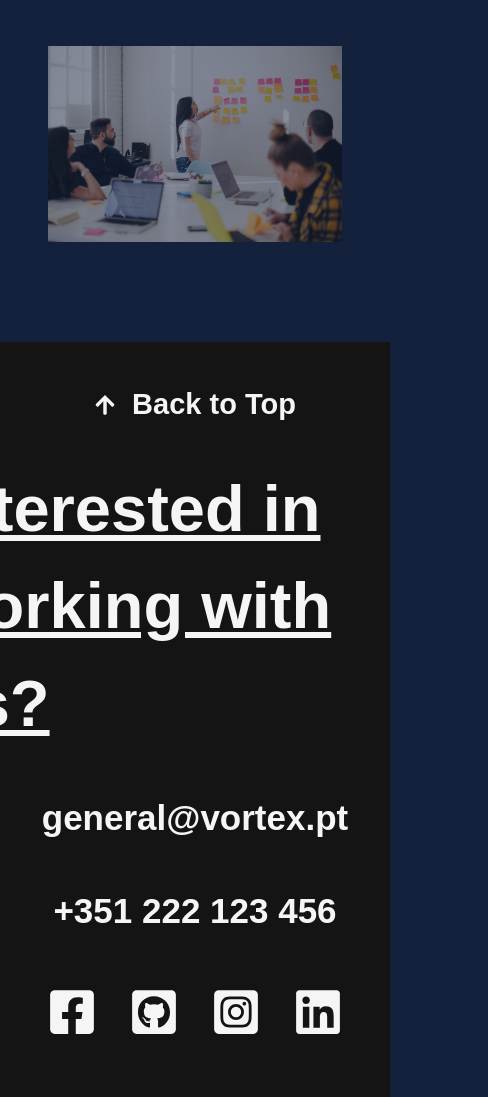
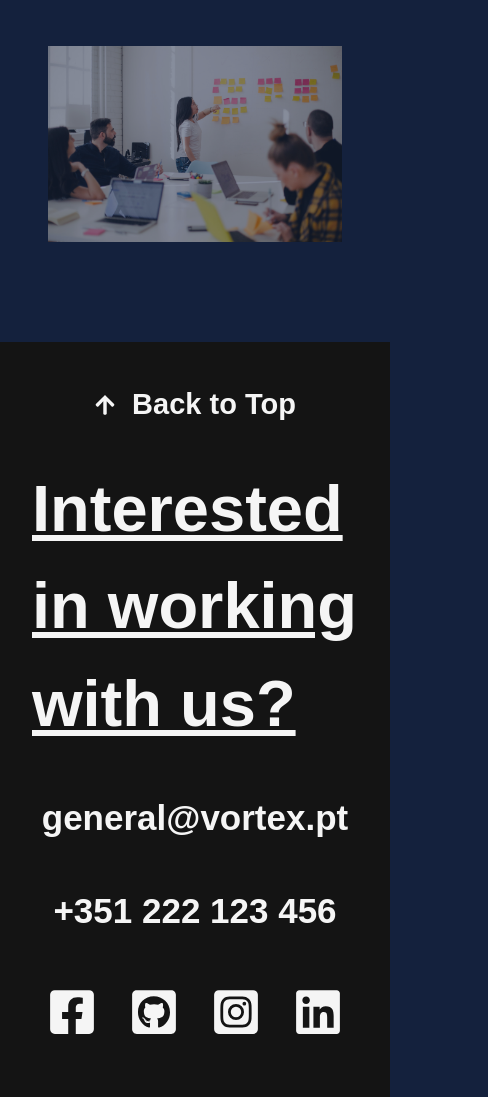
Before and after one commit to LGP21-LGP1/lgp21-lgp1.github.io, a Next.js app: page / in a window 390 px wide. Shown: the part 3713-4810 px from the top of the page, 488 px wide, since content can reach past the window. Built offline with nearby package versions, Linux system fonts and the light colour scheme; no server answers; a web font is replaced by a local one.

Commit message:
fixed styling bug on footer

```diff
--- a/components/footer.module.css
+++ b/components/footer.module.css
@@ -76,4 +76,13 @@
   #socials {
     margin-top: 10px;
   }
+
+  #footerInfo {
+    margin-left: 0;
+    margin-right: 0;
+  }
+  #workWithUs {
+    margin-right: 0;
+    width: auto;
+  }
 }
--- a/pages/index.js
+++ b/pages/index.js
@@ -137,12 +137,7 @@ export default function Home() {
                   </a>
                 </Link>
               </span>
-              <img
-                id={style.meetTheTeamImg}
-                src="/assets/meet-the-team.png"
-                // width={956}
-                // height={637}
-              />
+              <img id={style.meetTheTeamImg} src="/assets/meet-the-team.png" />
             </span>
           </section>
         </main>
```
